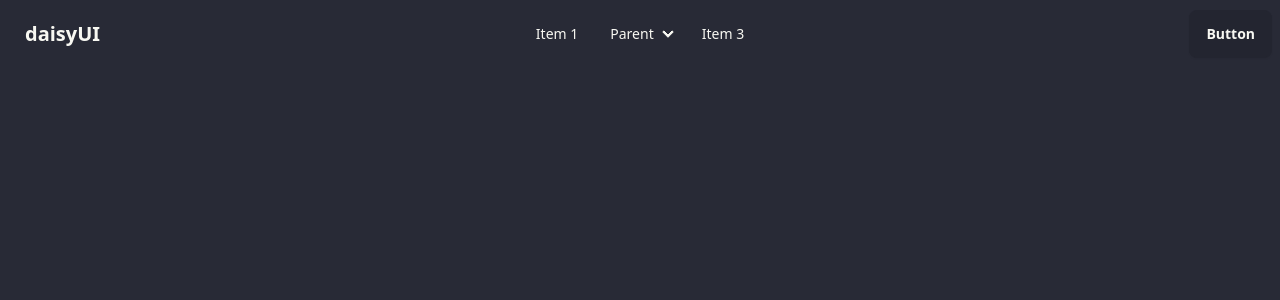
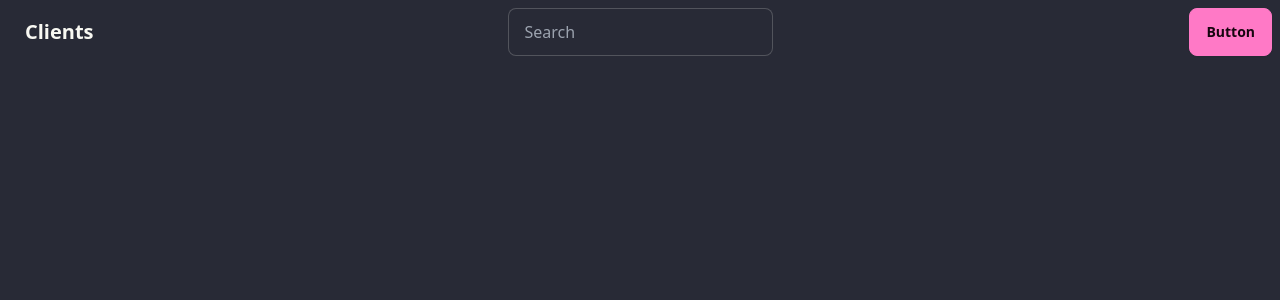
Before and after one commit to DDVVPP/client-records-crud, a React (Vite) app in the folder client-records-frontend/: page / in a window 1280 px wide. Shown: the top 300 px of the page. Built offline with nearby package versions, Linux system fonts and the light colour scheme.

Commit message:
style: navbar component text, size, and button updates

```diff
--- a/client-records-frontend/src/components/Navbar.jsx
+++ b/client-records-frontend/src/components/Navbar.jsx
@@ -2,73 +2,19 @@ const Navbar = () => {
   return (
     <div className="navbar bg-base-100">
       <div className="navbar-start">
-        <div className="dropdown">
-          <div tabIndex={0} role="button" className="btn btn-ghost lg:hidden">
-            <svg
-              xmlns="http://www.w3.org/2000/svg"
-              className="h-5 w-5"
-              fill="none"
-              viewBox="0 0 24 24"
-              stroke="currentColor"
-            >
-              <path
-                strokeLinecap="round"
-                strokeLinejoin="round"
-                strokeWidth="2"
-                d="M4 6h16M4 12h8m-8 6h16"
-              />
-            </svg>
-          </div>
-          <ul
-            tabIndex={0}
-            className="menu menu-sm dropdown-content bg-base-100 rounded-box z-[1] mt-3 w-52 p-2 shadow"
-          >
-            <li>
-              <a>Item 1</a>
-            </li>
-            <li>
-              <a>Parent</a>
-              <ul className="p-2">
-                <li>
-                  <a>Submenu 1</a>
-                </li>
-                <li>
-                  <a>Submenu 2</a>
-                </li>
-              </ul>
-            </li>
-            <li>
-              <a>Item 3</a>
-            </li>
-          </ul>
+        <a className="btn btn-ghost text-xl">Clients</a>
+      </div>
+      <div className="navbar-center">
+        <div className="form-control">
+          <input
+            type="text"
+            placeholder="Search"
+            className="input input-bordered w-48 md:w-auto"
+          />
         </div>
-        <a className="btn btn-ghost text-xl">daisyUI</a>
-      </div>
-      <div className="navbar-center hidden lg:flex">
-        <ul className="menu menu-horizontal px-1">
-          <li>
-            <a>Item 1</a>
-          </li>
-          <li>
-            <details>
-              <summary>Parent</summary>
-              <ul className="p-2">
-                <li>
-                  <a>Submenu 1</a>
-                </li>
-                <li>
-                  <a>Submenu 2</a>
-                </li>
-              </ul>
-            </details>
-          </li>
-          <li>
-            <a>Item 3</a>
-          </li>
-        </ul>
       </div>
       <div className="navbar-end">
-        <a className="btn">Button</a>
+        <a className="btn btn-primary">Button</a>
       </div>
     </div>
   );
```
